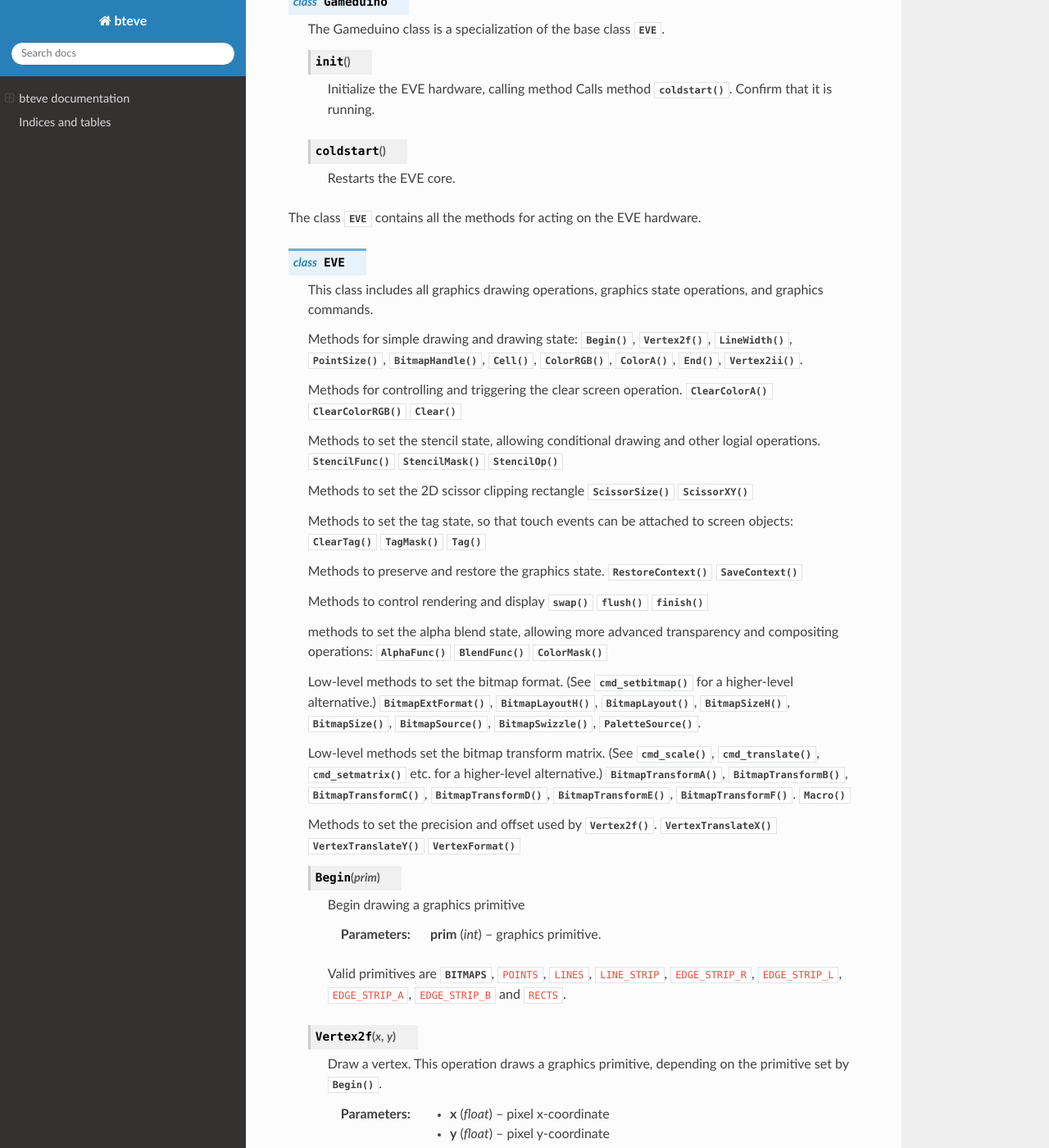
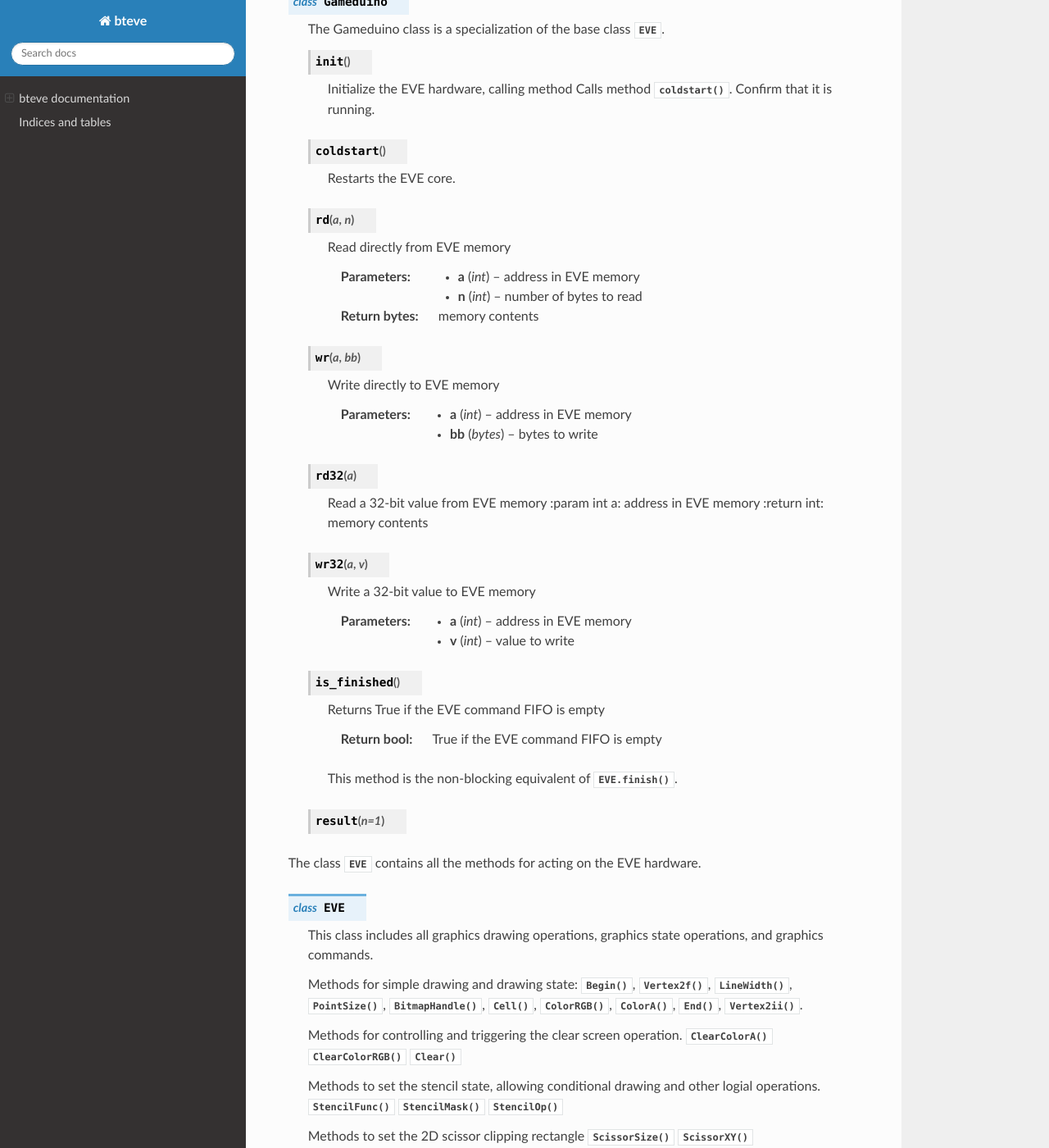
Before and after one commit to jamesbowman/py-bteve, a Sphinx documentation site: the page built from docs/index.rst, in a window 1280 px wide and 1400 px high, scrolled down 448 px. Shown: the whole window at 82% size. Built offline with Sphinx 7.4.7 and the Read the Docs theme 2.0.0, drawn with Linux system fonts in a browser that asks for light colours; some of the changed text lies outside the part shown.

Commit message:
Gameduino methods

```diff
--- a/docs/index.rst
+++ b/docs/index.rst
@@ -29,6 +29,45 @@ Module classes
   .. method:: coldstart()
 
       Restarts the EVE core.
+
+  .. method:: rd(a, n)
+
+      Read directly from EVE memory
+
+      :param int a: address in EVE memory
+      :param int n: number of bytes to read
+      :return bytes: memory contents
+
+  .. method:: wr(a, bb)
+
+      Write directly to EVE memory
+
+      :param int a: address in EVE memory
+      :param bytes bb: bytes to write
+
+  .. method:: rd32(a)
+
+      Read a 32-bit value from EVE memory
+      :param int a: address in EVE memory
+      :return int: memory contents
+
+  .. method:: wr32(a, v)
+
+      Write a 32-bit value to EVE memory
+
+      :param int a: address in EVE memory
+      :param int v: value to write
+
+  .. method:: is_finished()
+
+      Returns True if the EVE command FIFO is empty
+
+      :return bool: True if the EVE command FIFO is empty
+
+      This method is the non-blocking equivalent of
+      :meth:`EVE.finish`.
+
+  .. method:: result(n = 1)
 
 The class :class:`EVE` contains all the methods for acting on the EVE hardware.
 
@@ -496,11 +535,16 @@ The class :class:`EVE` contains all the methods for acting on the EVE hardware.
 
       Send any queued drawing commands directly to the hardware.
 
+  .. method:: finish()
+
+      Send any queued drawing commands directly to the hardware,
+      and return when they have all cometed execution.
+
   .. method:: cc(b)
 
       Append bytes to the command FIFO.
 
-      :param bytes b: The bytes to add. The length of the bytes must be a multiple of 4.
+      :param bytes b: The bytes to add. Its length must be a multiple of 4.
 
 
 Module constants
```
